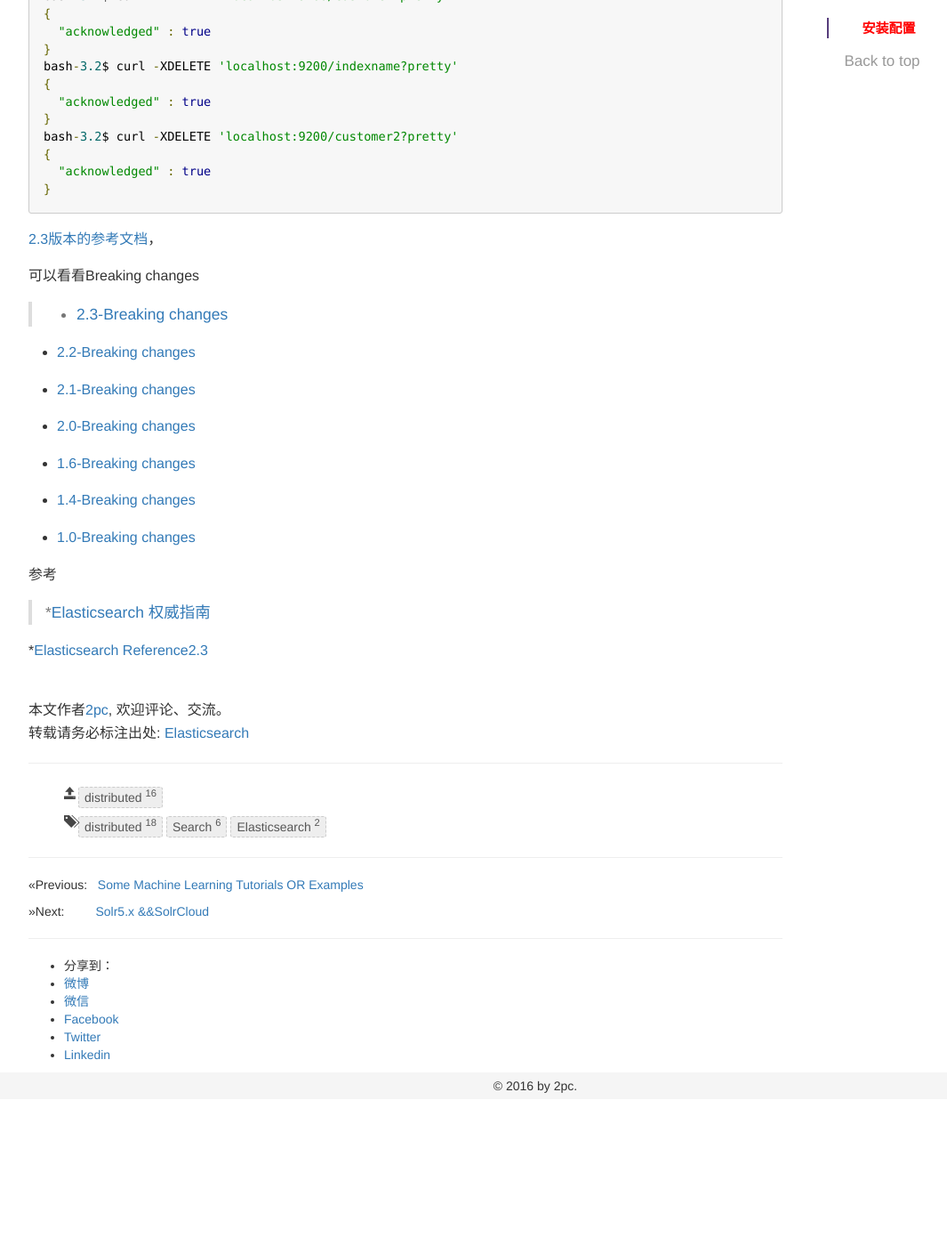
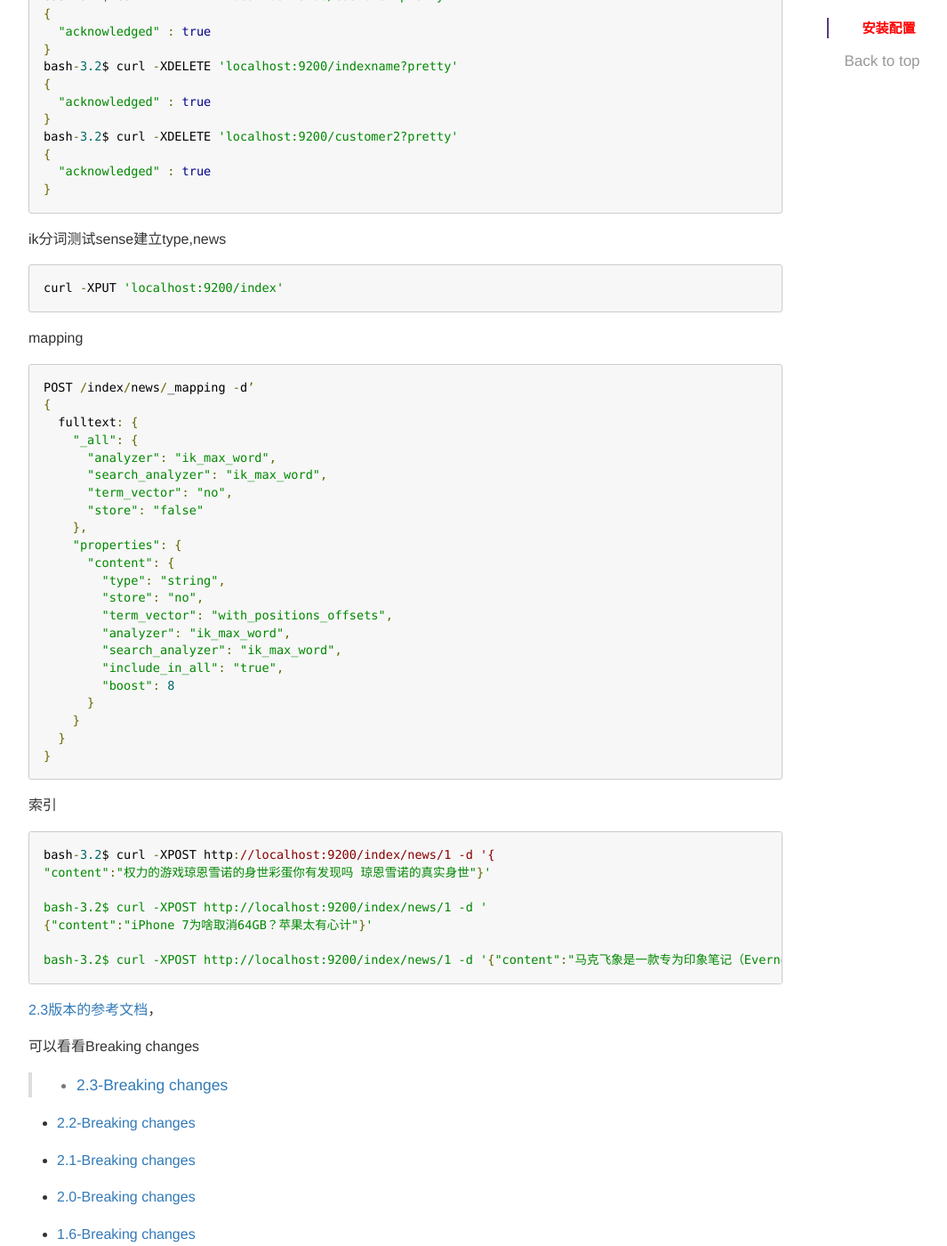
Before and after one commit to luyee/2pc.github.io, a Jekyll site: the page built from _posts/Search/2015-09-17-Elasticsearch.md, in a window 1280 px wide and 1400 px high, scrolled down 2461 px. Shown: the whole window at 89% size, without its empty margins (38-1103 px from the left). Built offline with Jekyll 4.4.1, drawn with Linux system fonts in a browser that asks for light colours; comment, search, counter and statistics services are not loaded; before the commit the page ends 3696 px from its top, so only the background shows below that.

Commit message:
Update 2015-09-17-Elasticsearch.md

````diff
--- a/_posts/Search/2015-09-17-Elasticsearch.md
+++ b/_posts/Search/2015-09-17-Elasticsearch.md
@@ -130,6 +130,50 @@ bash-3.2$ curl -XDELETE 'localhost:9200/customer2?pretty'
 }
 ```
 
+ik分词测试sense建立type,news
+
+```
+curl -XPUT 'localhost:9200/index'
+```
+mapping
+
+```
+POST /index/news/_mapping -d’
+{
+  fulltext: {
+    "_all": {
+      "analyzer": "ik_max_word",
+      "search_analyzer": "ik_max_word",
+      "term_vector": "no",
+      "store": "false"
+    },
+    "properties": {
+      "content": {
+        "type": "string",
+        "store": "no",
+        "term_vector": "with_positions_offsets",
+        "analyzer": "ik_max_word",
+        "search_analyzer": "ik_max_word",
+        "include_in_all": "true",
+        "boost": 8
+      }
+    }
+  }
+}
+```
+索引
+
+```
+bash-3.2$ curl -XPOST http://localhost:9200/index/news/1 -d '{
+"content":"权力的游戏琼恩雪诺的身世彩蛋你有发现吗 琼恩雪诺的真实身世"}'
+
+bash-3.2$ curl -XPOST http://localhost:9200/index/news/1 -d '
+{"content":"iPhone 7为啥取消64GB？苹果太有心计"}'
+
+bash-3.2$ curl -XPOST http://localhost:9200/index/news/1 -d '{"content":"马克飞象是一款专为印象笔记（Evernote）打造的Markdown编辑器，通过精心的设计与技术实现，配合印象笔记强大的存储和同步功能，带来前所未有的书写体验。特点概述"}'
+
+```
+
 [2.3版本的参考文档](https://www.elastic.co/guide/en/elasticsearch/reference/2.3/index.html)，
 
 可以看看Breaking changes
````
